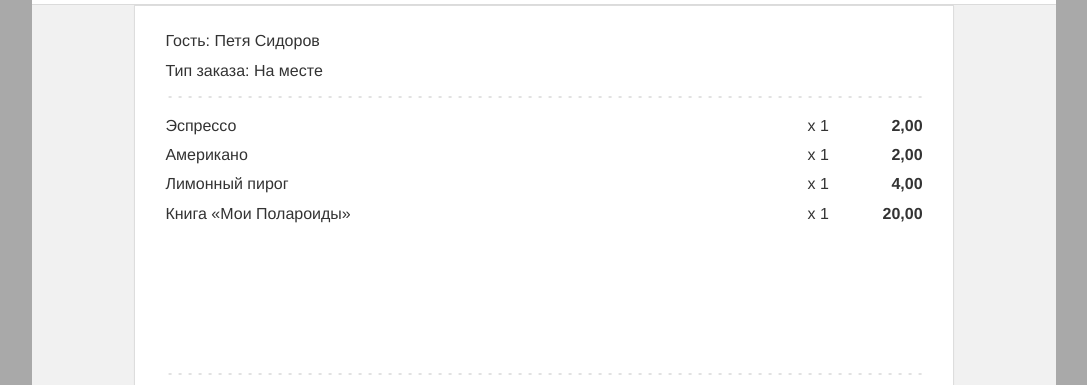
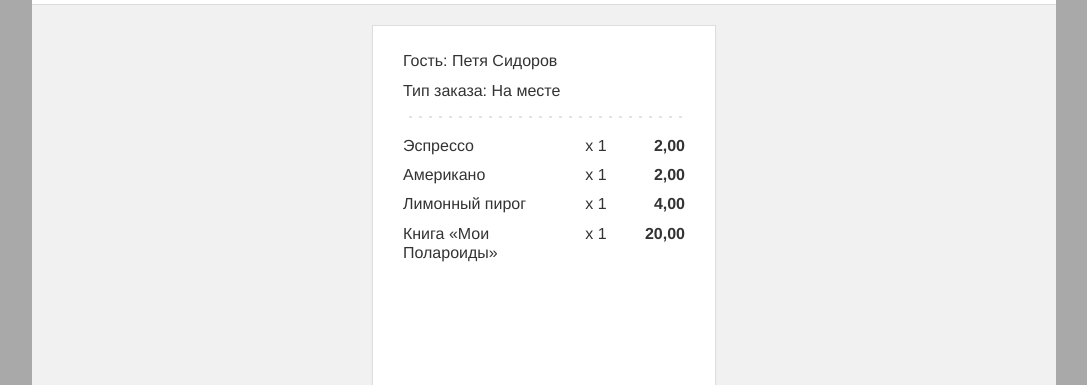
Before and after one commit to yevdyko/pointofsale, a website: page src/save_order.html in a window 1280 px wide. Shown: the part 66-451 px from the top of the page, without its empty margins (96-1183 px from the left). Drawn offline with nearby package versions, Linux system fonts and the light colour scheme; files that its build step writes are made by us from their sources.

Commit message:
Update styles for 'Save Order' page

```diff
--- a/src/sass/components/bill.scss
+++ b/src/sass/components/bill.scss
@@ -13,6 +13,12 @@
   border-radius: 0;
 
   box-shadow: 0 1px 1px rgba(0, 0, 0, 0.05);
+}
+
+.bill__wrapper {
+  width: 42%;
+  padding-top: 20px;
+  margin: 0 auto;
 }
 
 .bill__header {
--- a/src/save_order.html
+++ b/src/save_order.html
@@ -21,6 +21,7 @@
         </div>
       </div>
     </header>
+    <div class="bill__wrapper">
       <div class="bill">
         <div class="bill__header">
           <div class="bill__guest">
@@ -69,6 +70,7 @@
           <span class="bill__price bill__price--total">28,00</span>
         </div>
       </div>
+    </div>
     <div class="form__row form__row--button">
       <input class="btn btn--done" type="submit" value="Готово">
     </div>
```
Lines whose indentation alone changed are shown as unchanged.
